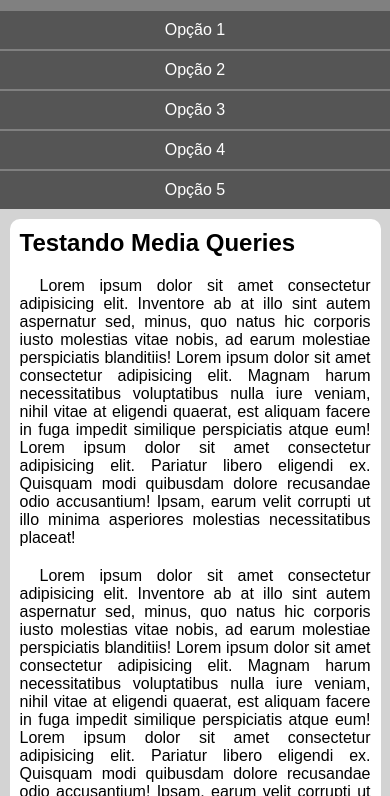
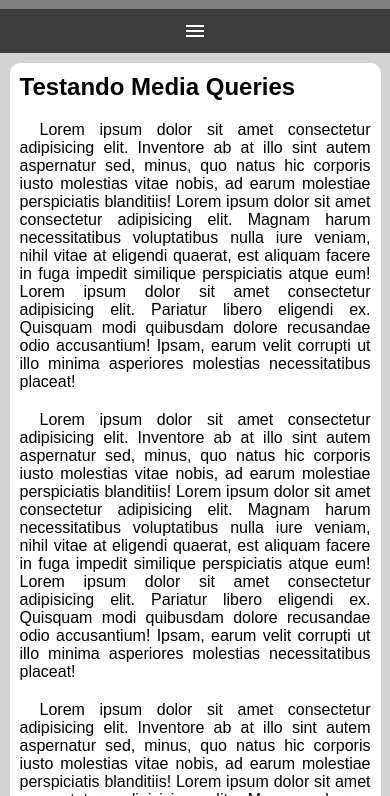
Before and after one commit to rafaelaguiilar/html-css, a plain HTML site: page exercicios/ex026/mq005/index.html in a window 390 px wide. Shown: the part 48-844 px from the top of the page. Drawn offline with nearby package versions, Linux system fonts and the light colour scheme.

Commit message:
exercício 26 de media query

```diff
--- a/exercicios/ex026/mq005/estilos/style.css
+++ b/exercicios/ex026/mq005/estilos/style.css
@@ -20,8 +20,22 @@ header > h1 {
     text-align: center;
 }
 
+i#burguer {
+    background-color: rgb(61, 61, 61);
+    color: white;
+    display: block;
+    text-align: center;
+    padding: 10px;
+    cursor: pointer;
+}
+
+i#burguer:hover {
+    background-color: white;
+    color: black;
+}
+
 menu {
-    display: block;
+    display: none;
 }
 
 menu > ul {
--- a/exercicios/ex026/mq005/index.html
+++ b/exercicios/ex026/mq005/index.html
@@ -5,12 +5,14 @@
     <meta http-equiv="X-UA-Compatible" content="IE=edge">
     <meta name="viewport" content="width=device-width, initial-scale=1.0">
     <title>Media Query</title>
+    <link rel="stylesheet" href="https://fonts.googleapis.com/css2?family=Material+Symbols+Outlined:opsz,wght,FILL,GRAD@20..48,100..700,0..1,-50..200" />
     <link rel="stylesheet" href="estilos/style.css">
 </head>
 <body>
     <header>
         <h1>Meu Site</h1>
-        <menu>
+        <i id="burguer" class="material-symbols-outlined" onclick="clickMenu()">menu</i>
+        <menu id="itens">
             <ul>
                 <li><a href="#">Opção 1</a></li>
                 <li><a href="#">Opção 2</a></li>
@@ -30,5 +32,14 @@
             <p>Lorem ipsum dolor sit amet consectetur adipisicing elit. Inventore ab at illo sint autem aspernatur sed, minus, quo natus hic corporis iusto molestias vitae nobis, ad earum molestiae perspiciatis blanditiis! Lorem ipsum dolor sit amet consectetur adipisicing elit. Magnam harum necessitatibus voluptatibus nulla iure veniam, nihil vitae at eligendi quaerat, est aliquam facere in fuga impedit similique perspiciatis atque eum! Lorem ipsum dolor sit amet consectetur adipisicing elit. Pariatur libero eligendi ex. Quisquam modi quibusdam dolore recusandae odio accusantium! Ipsam, earum velit corrupti ut illo minima asperiores molestias necessitatibus placeat!</p>
         </article>
     </main>
+    <script>
+        function clickMenu() {
+            if (itens.style.display == 'block') {
+                itens.style.display = 'none'
+            } else {
+                itens.style.display = 'block'
+            }
+        }
+    </script>
 </body>
 </html>
```
